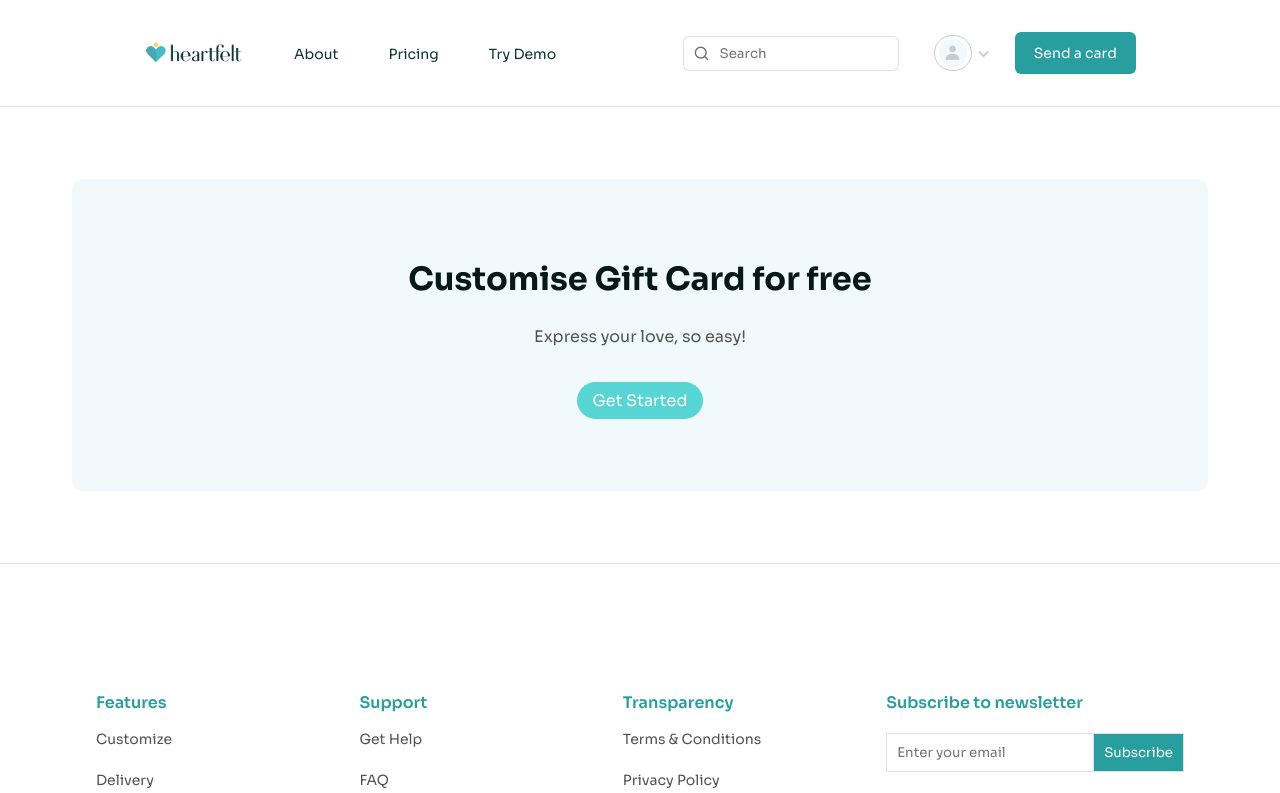
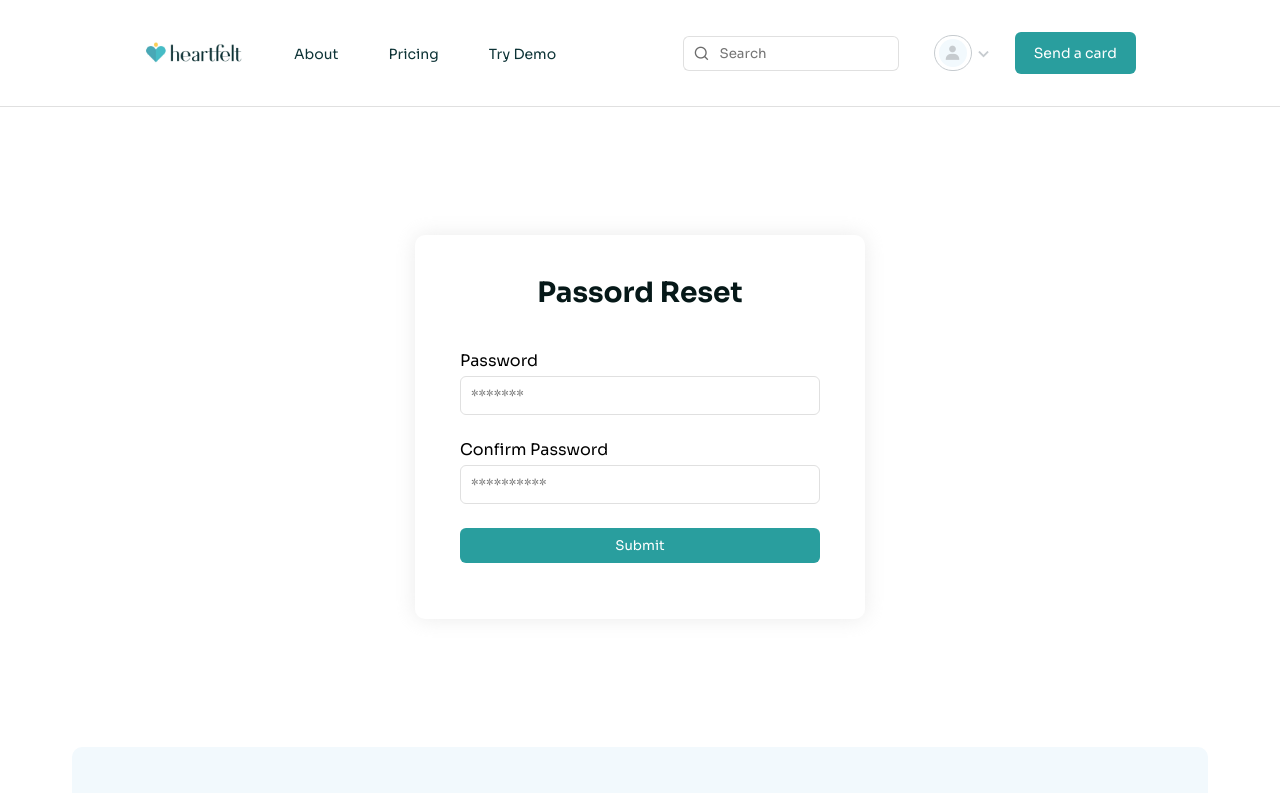
Before and after one commit to Franklin-raph/heart-felt-personal, a React (Vite) app: page /password-reset/1/1 in a window 1280 px wide. Shown: the top 793 px of the page. Built offline with nearby package versions, Linux system fonts and the light colour scheme; sample sign-in values are in the browser's storage.

Commit message:
added the account verification page and password reset page

```diff
--- a/src/App.css
+++ b/src/App.css
@@ -735,8 +735,9 @@ nav input {
   border-top: 1px solid var(--stroke-white);
   border-bottom: 1px solid var(--stroke-white);
   margin-bottom: 2rem;
-  padding: 8rem 6rem 10rem;
+  padding: 5rem 12rem 6rem;
   gap: 50px;
+  /* width: 80%; */
 }
 
 .footer-links li {
--- a/src/App.jsx
+++ b/src/App.jsx
@@ -15,8 +15,9 @@ import SignIn from "./pages/authentication/sign-in/SignIn";
 import SignUp from "./pages/authentication/sign-up/SignUp";
 import ForgotPassword from "./pages/authentication/forgot-password/ForgotPassword";
 import PasswordReset from "./pages/authentication/password-reset/PasswordReset";
+import TermsAndConditions from "./pages/terms-and-conditions/TermsAndConditions";
+import AccountVerification from "./pages/authentication/account-verification/AccountVerification";
 import "./App.css";
-import TermsAndConditions from "./pages/terms-and-conditions/TermsAndConditions";
 
 function App() {
   return (
@@ -36,7 +37,8 @@ function App() {
         <Route path="/sign-in" element={<SignIn />} />
         <Route path="/sign-up" element={<SignUp />} />
         <Route path="/forgotPassword" element={<ForgotPassword />} />
-        <Route path="/password-reset" element={<PasswordReset />} />
+        <Route path="/password-reset/:id/:token" element={<PasswordReset />} />
+        <Route path="/account-verification/:id/:token" element={<AccountVerification />} />
       </Routes>
       <Footer />
     </BrowserRouter>
--- /dev/null
+++ b/src/pages/authentication/account-verification/AccountVerification.jsx
@@ -0,0 +1,31 @@
+import {useEffect} from 'react'
+import { useNavigate } from 'react-router-dom';
+
+const AccountVerification = () => {
+    const user_info = JSON.parse(localStorage.getItem("user_info"));
+    const navigate = useNavigate()
+    useEffect(() => {
+      if (!user_info) {
+        navigate("/account-verification/:id/:token");
+      }
+    }, []);
+
+  return (
+    <div>
+      <form className="sign-in-form flex-center">
+        <div className="header" style={{ marginBottom:"1rem" }}>
+          <i class='bx bxs-check-circle' style={{ fontSize:"3rem", marginBottom:"1rem", color:"#299e9e" }}></i>
+          <h1>Account Verification Successfull</h1>
+        </div>
+        <p style={{ marginBottom:"1rem" }}>Your Account has being verified successfully</p>
+        <input
+          type="submit"
+          value="Ok"
+          className="submit-btn primary-button"
+        />
+      </form>
+    </div>
+  )
+}
+
+export default AccountVerification
--- a/src/pages/authentication/password-reset/PasswordReset.jsx
+++ b/src/pages/authentication/password-reset/PasswordReset.jsx
@@ -1,9 +1,41 @@
-import React from 'react'
+import React, {useEffect} from 'react'
+import { Link, useNavigate } from 'react-router-dom';
 
 const PasswordReset = () => {
+
+  const user_info = JSON.parse(localStorage.getItem("user_info"));
+  const navigate = useNavigate()
+  useEffect(() => {
+    if (!user_info) {
+      navigate("/password-reset/:id/:token");
+    }
+  }, []);
+
+
   return (
-    <div>PasswordReset</div>
-  )
+    <div>
+      <form className="sign-in-form flex-center">
+        <div className="header" style={{ marginBottom:"1rem" }}>
+          <h1>Passord Reset</h1>
+        </div>
+        <div className="inputs">
+          <div>
+            <label>Password</label>
+            <input type="password" placeholder="*******" />
+          </div>
+          <div>
+            <label>Confirm Password</label>
+            <input type="password" placeholder="**********" />
+          </div>
+        </div>
+        <input
+          type="submit"
+          value="Submit"
+          className="submit-btn primary-button"
+        />
+      </form>
+    </div>
+  );
 }
 
 export default PasswordReset
--- a/src/pages/home/Home.jsx
+++ b/src/pages/home/Home.jsx
@@ -1,4 +1,5 @@
 import image from "../../assets/images/Frame 1579.png";
+import image2 from "../../assets/images/Edit card illustration.png";
 import vectorImg from "../../assets/images/Vector.png";
 import apple from "../../assets/images/apple.png";
 import amazon from "../../assets/images/amazon.png";
@@ -61,7 +62,7 @@ const Home = () => {
               Explore Cards <i className="ri-arrow-right-up-line"></i>
             </Link>
           </div>
-          <img src={image} alt="" />
+          <img src={image2} alt="" />
         </div>
       </div>
 
```
Also changed, not shown: src/assets/images/Edit card illustration.png (added).
